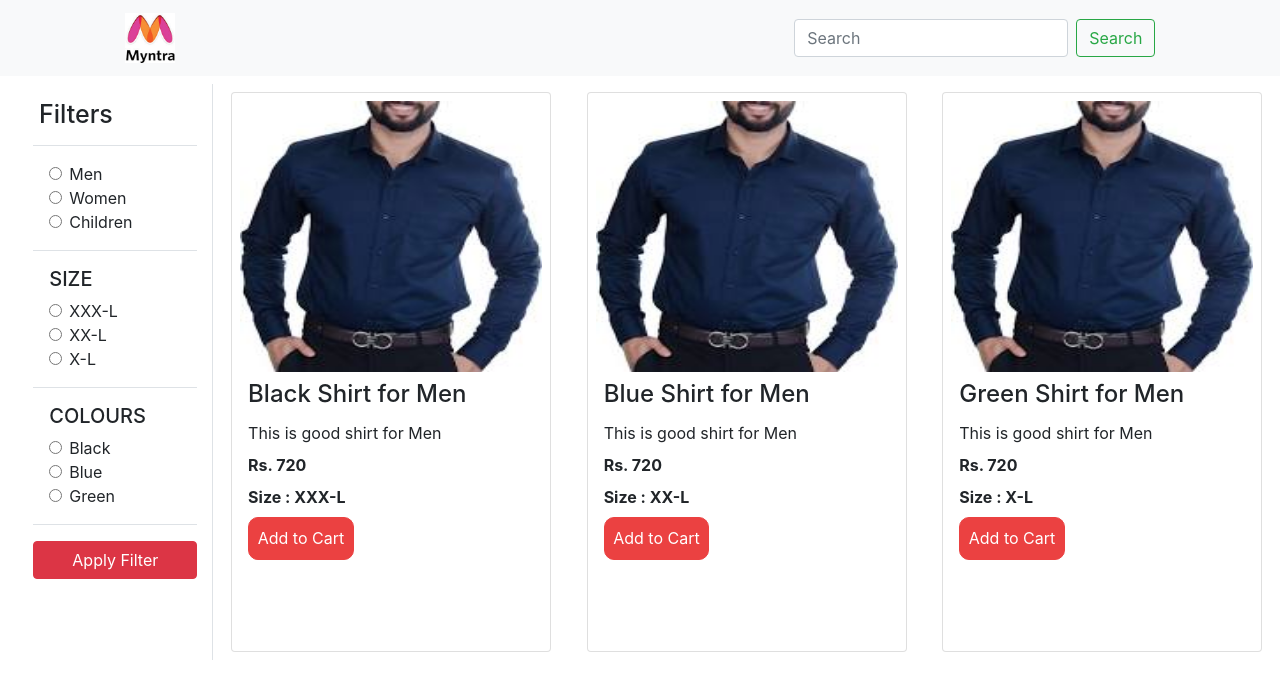
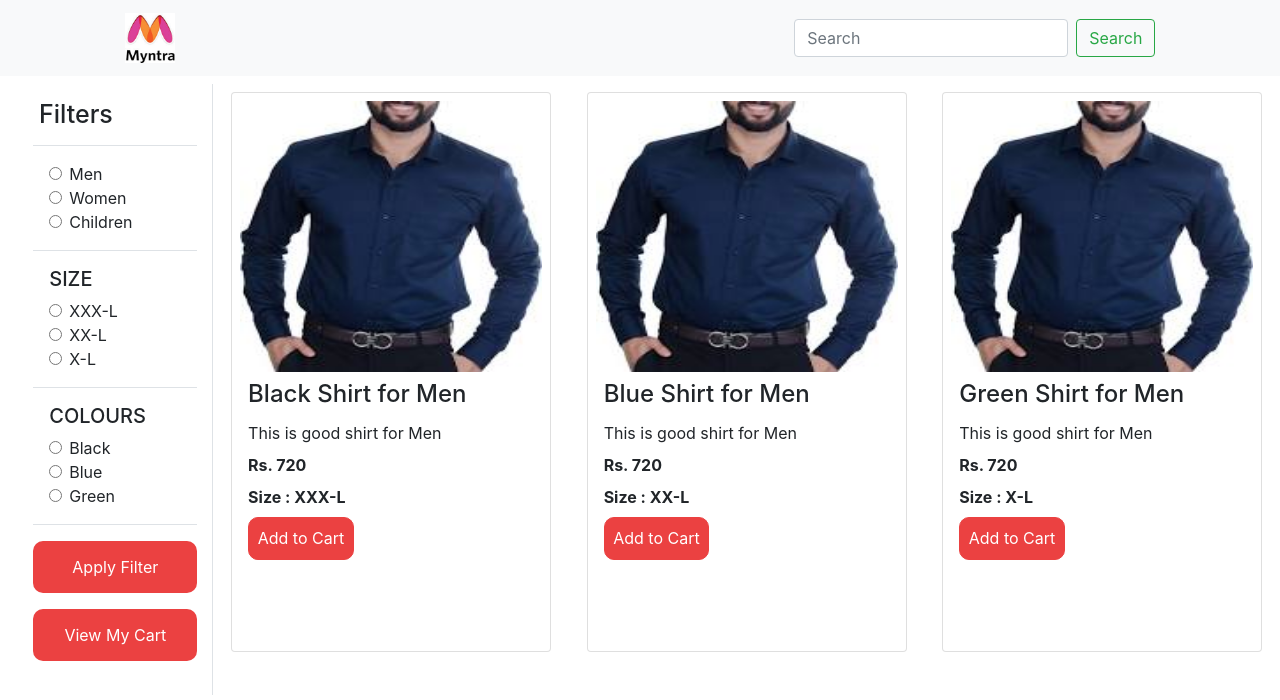
Before and after one commit to Vishal657/Ecom-Website, a React (Create React App) app: page / in a window 1280 px wide. Shown: the top 700 px of the page. Built offline with nearby package versions, Linux system fonts and the light colour scheme.

Commit message:
made some changes in button

```diff
--- a/package.json
+++ b/package.json
@@ -8,6 +8,7 @@
     "@testing-library/user-event": "^12.8.3",
     "react": "^17.0.2",
     "react-dom": "^17.0.2",
+    "react-router-dom": "^5.2.0",
     "react-scripts": "4.0.3",
     "web-vitals": "^1.1.1"
   },
--- a/src/App.js
+++ b/src/App.js
@@ -1,10 +1,13 @@
 import './App.css';
 import MainPage from './MainPage/MainPage'
+import {Switch,Route} from "react-router-dom";
 
 function App() {
   return (
     <div className="App">
-      <MainPage />
+      <Switch>
+        <Route path="/" exact component={MainPage}/>
+      </Switch>
     </div>
   );
 }
--- a/src/Filter/Filter.css
+++ b/src/Filter/Filter.css
@@ -1,3 +1,26 @@
 .main-container{
     padding: 0% 0% 10% 10%;
 }
+
+.block {
+    display: block;
+    width: 100%;
+    border: none;
+    background-color: rgb(235, 65, 65);
+    color: white;
+    padding: 14px 28px;
+    font-size: 16px;
+    cursor: pointer;
+    text-align: center;
+    transition-duration: 0.4s;
+    border-radius: 10px;
+  }
+
+  .block:hover {
+    background-color: #ddd;
+    color: black;
+  }
+  .block:focus{
+      outline: none;
+      box-shadow: 0 0 1pt 2pt rgb(240, 96, 96);
+  }
--- a/src/Filter/Filter.js
+++ b/src/Filter/Filter.js
@@ -84,8 +84,9 @@ const NavBar = (props) => {
                     </label>
                 </div>
             </div>
-            <button className="btn btn-block btn-danger my-2 my-md-3"
+            <button className="my-2 my-md-3 block"
             onClick={()=>{props.setFilter({gender:gender,colour:colour,size:size})}} >Apply Filter</button>
+            <button className="my-2 my-md-3 block" >View My Cart</button>
         </div>
     )
 }
--- a/src/MainPage/MainPage.js
+++ b/src/MainPage/MainPage.js
@@ -6,34 +6,48 @@ import Men from '../Json/Men.json'
 import Women from '../Json/Women.json'
 import Children from '../Json/Children.json'
 import Random from '../Json/Random.json'
-import {fiilter} from '../utility/filterAndReturnArray'
+import { fiilter } from '../utility/filterAndReturnArray'
 
 const MainPage = (props) => {
-    const [filterData,setFilterData] = useState({gender:null,colour:null,size:null});
-    const [ProductPageData,setProductPageData] = useState(Random)
-
-    useEffect(()=>{
-        if(filterData.gender === null && filterData.colour === null  && filterData.size === null ){
+    const [filterData, setFilterData] = useState({ gender: null, colour: null, size: null });
+    const [ProductPageData, setProductPageData] = useState(Random)
+    const [searchedText, setSearched] = useState(null)
+    if (searchedText !== null) {
+        let arr = []
+        Men.forEach((val)=>{
+            if(val.Title.toLowerCase() === searchedText.toLowerCase()) arr.push(val);
+        })
+        Women.forEach((val)=>{
+            if(val.Title.toLowerCase() === searchedText.toLowerCase()) arr.push(val);
+        })
+        Children.forEach((val)=>{
+            if(val.Title.toLowerCase() === searchedText.toLowerCase()) arr.push(val);
+        })
+        setProductPageData(arr)
+        setSearched(null)
+    }
+    useEffect(() => {
+        if (filterData.gender === null && filterData.colour === null && filterData.size === null) {
             setProductPageData(Random)
         } else {
             let helper = [];
-            helper = fiilter(Men,Women,Children,filterData.size,filterData.gender,filterData.colour)
+            helper = fiilter(Men, Women, Children, filterData.size, filterData.gender, filterData.colour)
             console.log(helper)
             setProductPageData(helper)
         }
-    },[filterData])
+    }, [filterData])
 
     return (
         <Fragment>
-            <NavBar />
+            <NavBar setSearched={setSearched} />
             <div className="container-fluid">
                 <div className="row justify-content-around">
                     <div className="col-md-2 border-right my-2">
                         <h2 className="pl-md-4">Filters</h2>
-                        <Filter setFilter={setFilterData}/>
+                        <Filter setFilter={setFilterData} />
                     </div>
                     <div className="col-md-10">
-                        <ProductPage data={ProductPageData}/>
+                        <ProductPage data={ProductPageData} />
                     </div>
                 </div>
             </div>
--- a/src/Navigation/NavBar.js
+++ b/src/Navigation/NavBar.js
@@ -1,8 +1,9 @@
-import React from 'react'
+import React, { useState } from 'react'
 import Logo from '../Assets/Logo.jpg'
 import "./NavBar.css";
 
 const NavBar = (props) => {
+    const [enteredText,setEnterdedText] = useState(null)
     return (
         <nav className="navbar navbar-expand-md navbar-light bg-light navigation-bar">
             <div className="container-fluid">
@@ -15,8 +16,12 @@ const NavBar = (props) => {
 
                 <div className="collapse navbar-collapse" id="navbarSupportedContent">
                     <form className="form-inline my-2 my-lg-0 ml-auto">
-                        <input className="form-control mr-sm-2" type="search" placeholder="Search" aria-label="Search" />
-                        <button className="btn btn-outline-success my-2 my-sm-0" type="submit">Search</button>
+                        <input className="form-control mr-sm-2" type="search" placeholder="Search" aria-label="Search"
+                        onChange={(e)=>setEnterdedText(e.target.value)}/>
+                        <button className="btn btn-outline-success my-2 my-sm-0"
+                        onClick={(e)=>{
+                            e.preventDefault()
+                            props.setSearched(enteredText)}}>Search</button>
                     </form>
                 </div>
             </div>
--- a/src/index.js
+++ b/src/index.js
@@ -3,10 +3,14 @@ import ReactDOM from 'react-dom';
 import './index.css';
 import App from './App';
 import reportWebVitals from './reportWebVitals';
+import { BrowserRouter } from 'react-router-dom';
+
 
 ReactDOM.render(
   <React.StrictMode>
-    <App />
+    <BrowserRouter>
+      <App />
+    </BrowserRouter>
   </React.StrictMode>,
   document.getElementById('root')
 );
```
Also changed, not shown: 1 other file (tests, documents, lock files or other folders).
